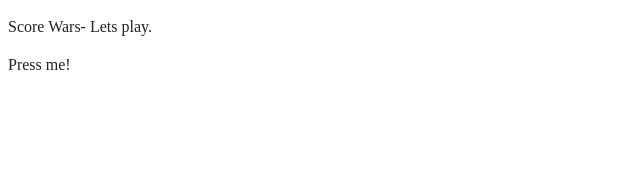
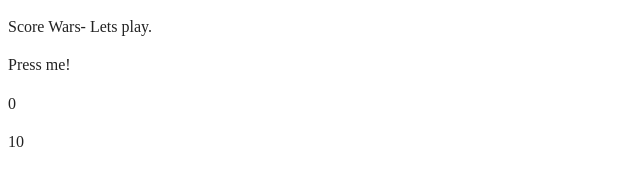
Before and after one commit to tinafredriksson/ScoreWarse, a website built with webpack: page index.html in a window 1280 px wide. Shown: the full height of the page, 0-640 px from the left. Built offline with nearby package versions, Linux system fonts and the light colour scheme.

Commit message:
Added score display & timerdisplay

```diff
--- a/index.html
+++ b/index.html
@@ -29,6 +29,10 @@
 
   <!-- Spelets clickbox som samlar poängen -->
   <div id="clickBox" role="button" tabindex="0">Press me!</div>
+  <p id="scoreDisplay">0</p>
+  <p id="timerDisplay">10</p>
+
+  <!-- Koppling till Javascript -->
   <script src="js/app.js"></script>
 
 </body>
```
